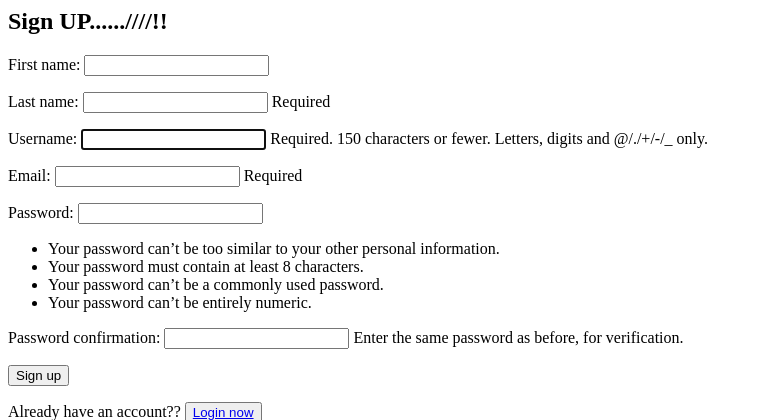
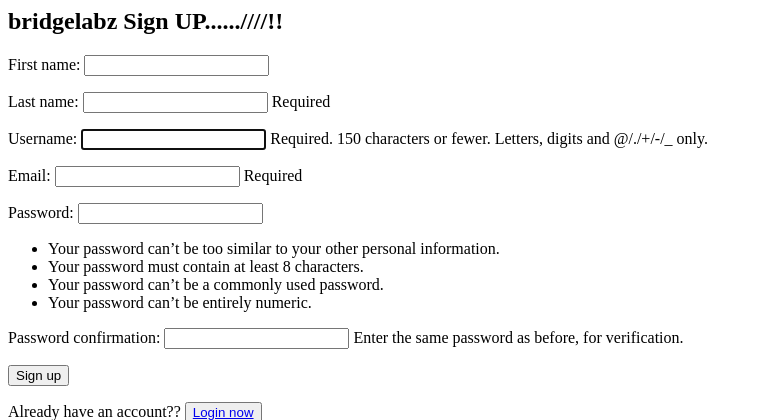
Before and after one commit to durganath123/code-deploy, a Django app: page /signup/ in a window 1280 px wide. Shown: the top 420 px of the page, without its empty margins (0-759 px from the left). Run offline with Django 3.2, Linux system fonts and the light colour scheme.

Commit message:
Update signup.html

```diff
--- a/django_chat_app/chatpr/chatReg/templates/signup.html
+++ b/django_chat_app/chatpr/chatReg/templates/signup.html
@@ -1,5 +1,5 @@
 {% block content %}
-  <h2> Sign UP......////!!</h2>
+  <h2> bridgelabz    Sign UP......////!!</h2>
   <form method="post">
     {% csrf_token %}
     {{form.as_p}}
```
